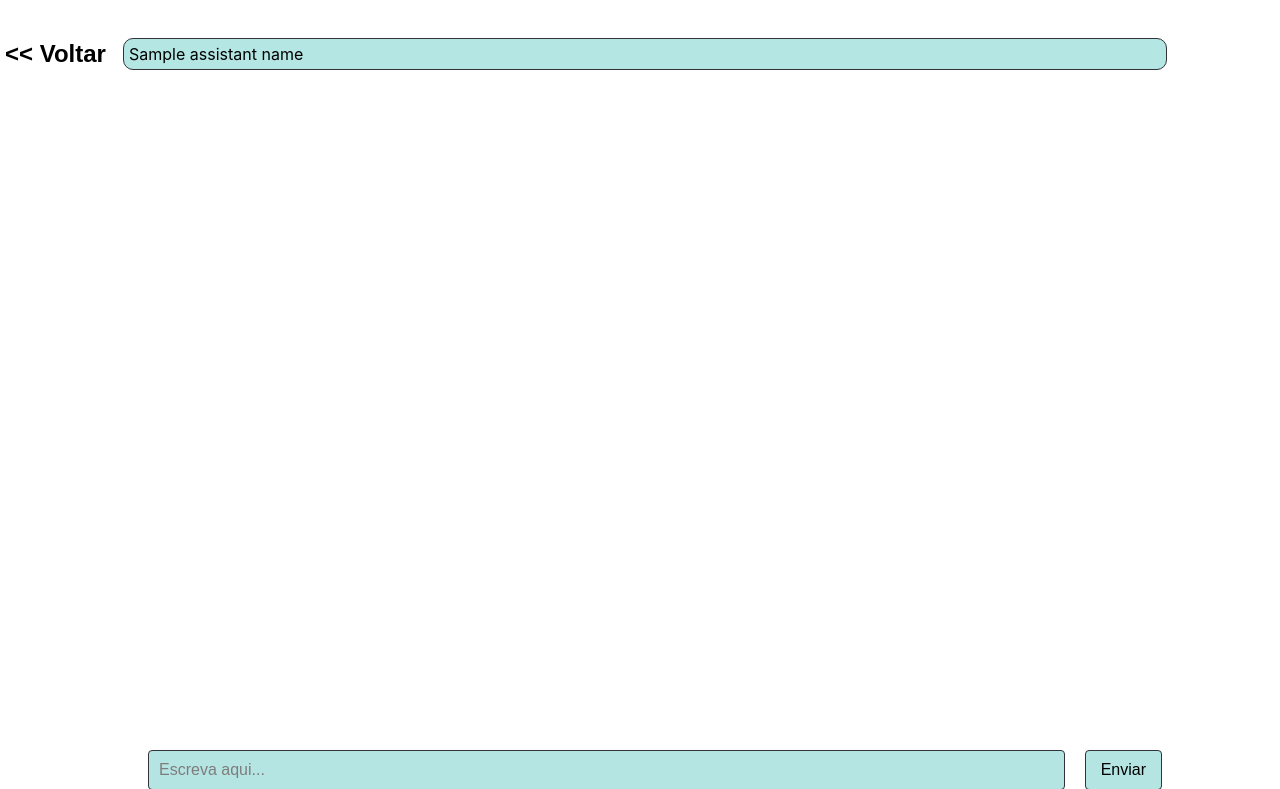
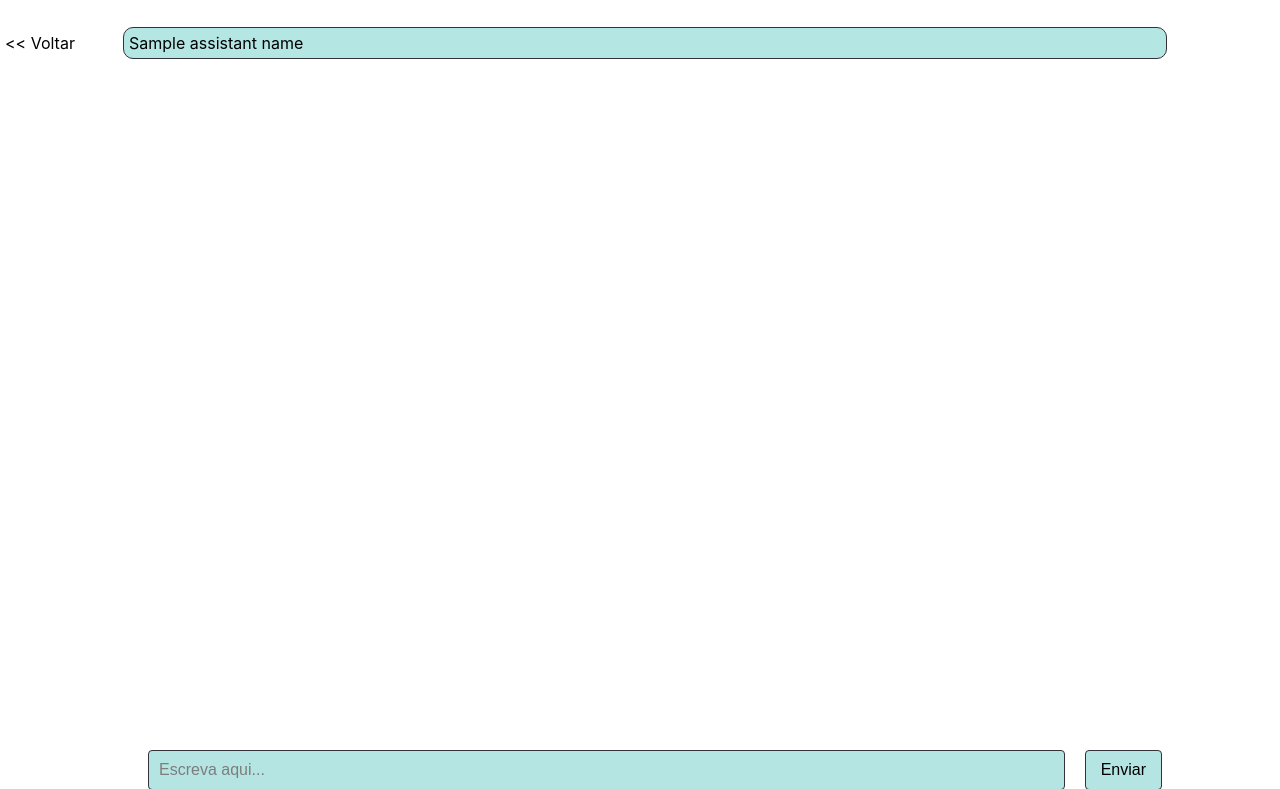
Before and after one commit to adhmkt/assistant, a Flask app: template templates/chat.html in a window 1280 px wide. Shown: the top 789 px of the page. Run offline with Flask 3, Linux system fonts and the light colour scheme; the template is opened without the code that fills it: most values are stand-ins (such as "Sample title", 1, 10 or a date in 2020); some libraries are stand-ins or nearby versions.

Commit message:
Css commit

```diff
--- a/static/css/style.css
+++ b/static/css/style.css
@@ -197,6 +197,16 @@ body, html {
     border: 1px solid #313339;
     background-color: #B4E6E3;
     border-radius: 10px; /* Adjust the value as needed */
+
+}
+
+.top-bar h2 {
+
+
+
+    font-family: Roobert,-apple-system,BlinkMacSystemFont,"Segoe UI",Helvetica,Arial,sans-serif,"Apple Color Emoji","Segoe UI Emoji","Segoe UI Symbol";
+    font-size: 16px;
+    font-weight:400;
 
 }
 
```
